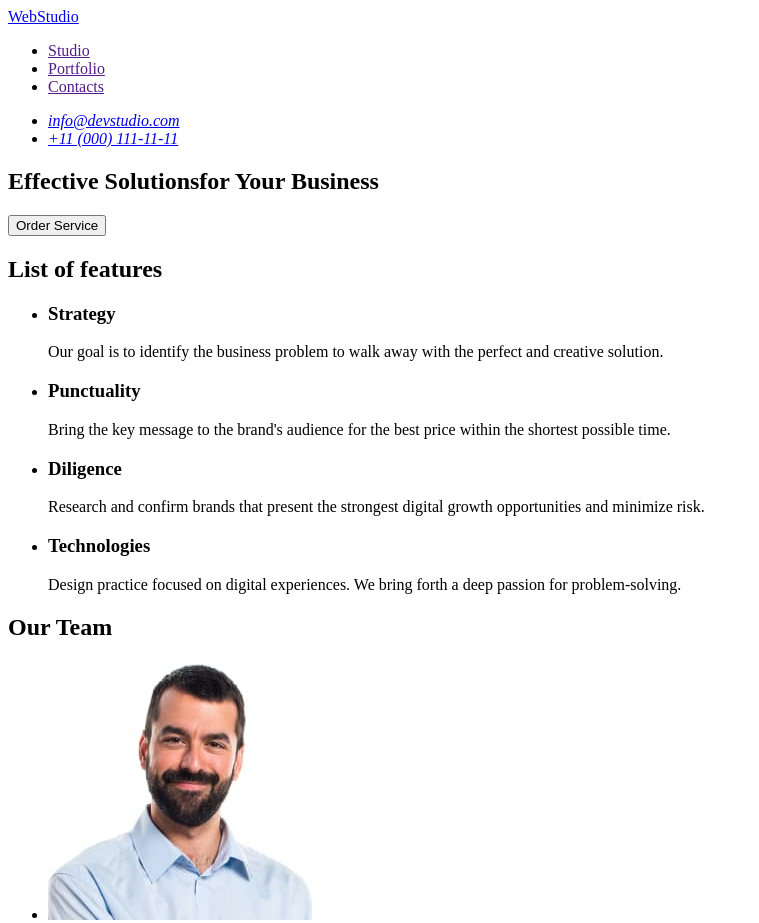
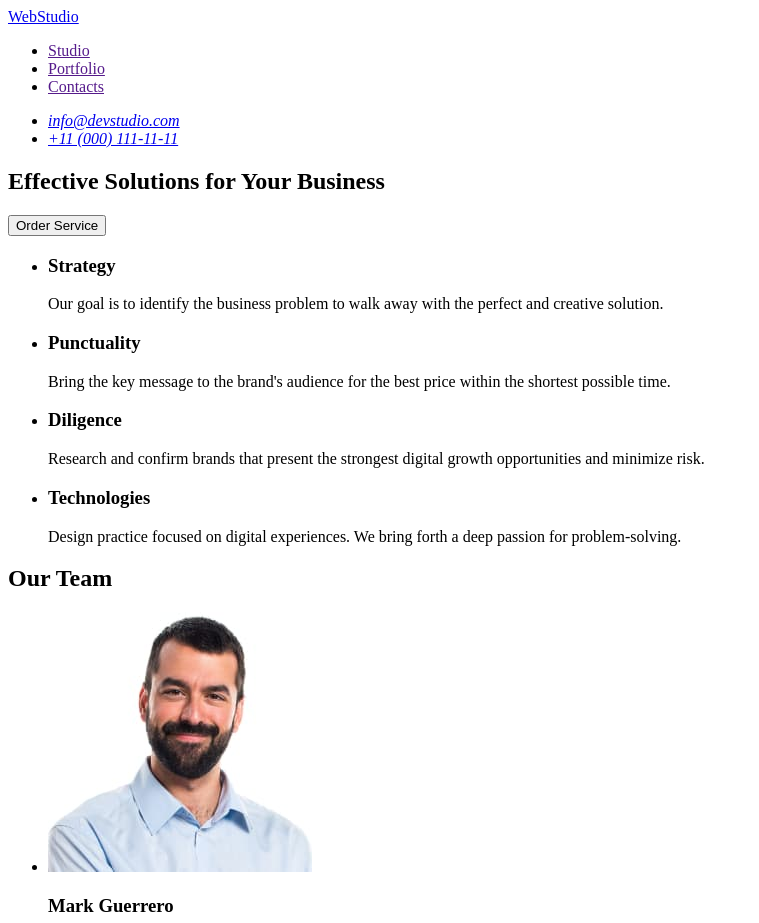
Before and after one commit to SnizhanaPodafa/goit-markup-hw-01, a plain HTML site: page index.html in a window 1280 px wide. Shown: the top 923 px of the page, without its empty margins (0-759 px from the left). Drawn offline with Linux system fonts and the light colour scheme.

Commit message:
h1, h2 mistakes

```diff
--- a/index.html
+++ b/index.html
@@ -32,12 +32,13 @@
 
     <main>
         <section>
-            <h1>Effective Solutionsfor Your Business</h1>
+            <h1>Effective Solutions
+                for Your Business</h1>
             <button type="button">Order Service</button>
         </section>
 
         <section>
-            <h2><span>List of features</span></h2>
+            <h2 hidden>text</h2>
             <ul>
                 <li>
                     <h3>Strategy</h3>
```
